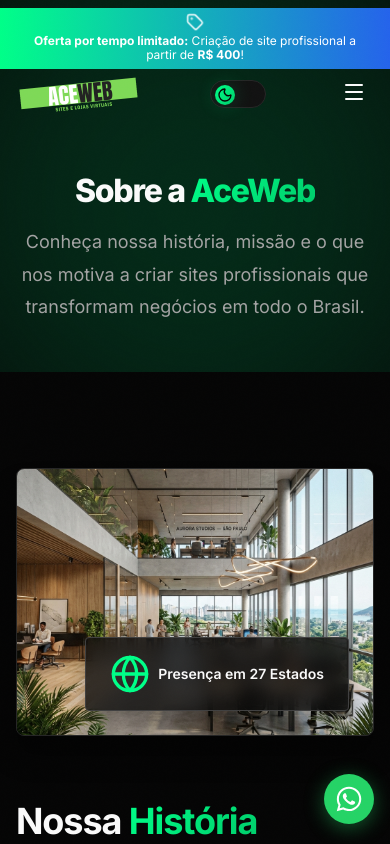
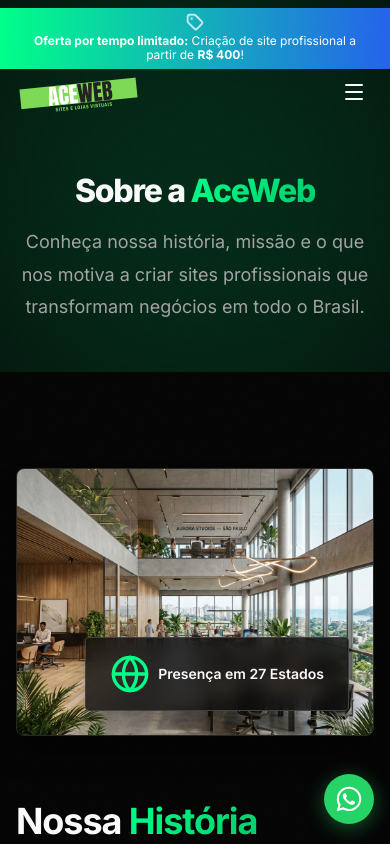
Before and after one commit to acelinosilva/acewebsites, a React (Vite) app: page /sobre in a window 390 px wide. Shown: the top 844 px of the page. Built offline with nearby package versions, Linux system fonts and the light colour scheme.

Commit message:
fix: add specific meta description and keywords for SEO improvement

```diff
--- a/index.html
+++ b/index.html
@@ -17,6 +17,10 @@
   <link rel="icon" type="image/png" href="/favicon.png" />
   <meta name="viewport" content="width=device-width, initial-scale=1.0" />
   <meta name="theme-color" content="#00D26A" />
+  <meta name="description"
+    content="Especialistas em criação de sites profissionais em Brasília - DF e para todo o Brasil. Sites modernos, responsivos e otimizados para SEO. Entre em contato agora!" />
+  <meta name="keywords"
+    content="criação de sites em Brasília, criação de sites no df, criação de sites em são paulo, criação de sites em Minas Gerais, criação de sites em Brasília DF, desenvolvimento de sites Brasília, empresa de criação de sites DF, criação de sites no Rio de Janeiro, criação de sites em Belo Horizonte, criação de sites em Campo Grande, site profissional para empresa, criação de site com WordPress, criação de sites com ia, criação de sistemas web, orçamento para criação de site em Brasília, criação de site para advogado Brasília, criação de sites para dentistas, criação de site para clínica Brasília" />
 
   <!-- Google Fonts -->
   <link rel="preconnect" href="https://fonts.googleapis.com">
@@ -24,7 +28,7 @@
   <link href="https://fonts.googleapis.com/css2?family=Inter:wght@300;400;500;600;700;800;900&display=swap"
     rel="stylesheet">
 
-  <title>Criação de Sites Profissionais em Brasília-DF e Todo o Brasil - Aceweb</title>
+  <title>Aceweb: Criação de Sites Profissionais em Brasília-DF e Todo o Brasil</title>
 </head>
 
 <body>
--- a/src/components/Header.jsx
+++ b/src/components/Header.jsx
@@ -5,7 +5,6 @@
 import { motion, AnimatePresence } from 'framer-motion';
 import { brazilianStates, getWhatsAppLink } from '../data/states';
 import logoAceweb from '../assets/logo-aceweb.png';
-import ThemeToggle from './ThemeToggle';
 import PromoBar from './PromoBar';
 import './Header.css';
 
@@ -112,7 +111,6 @@
                 </nav>
 
                 <div className="header__actions">
-                    <ThemeToggle />
                     <a
                         href={getWhatsAppLink()}
                         target="_blank"
--- a/src/components/SEO.jsx
+++ b/src/components/SEO.jsx
@@ -5,7 +5,7 @@
     const defaultDescription = 'Especialistas em criação de sites em Brasília - DF e para todo o Brasil. Sites com SEO, design moderno e entrega rápida. Entre em contato agora!';
     const defaultImage = 'https://acewebsites.com.br/og-image.jpg';
     const siteUrl = 'https://acewebsites.com.br';
-    const defaultKeywords = 'criação de sites, desenvolvimento web, sites profissionais, landing pages, SEO, agência digital Brasília';
+    const defaultKeywords = 'criação de sites em Brasília, criação de sites no df, criação de sites em são paulo, criação de sites em Minas Gerais, criação de sites em Brasília DF, desenvolvimento de sites Brasília, empresa de criação de sites DF, criação de sites no Rio de Janeiro, criação de sites em Belo Horizonte, criação de sites em Campo Grande, site profissional para empresa, criação de site com WordPress, criação de sites com ia, criação de sistemas web, orçamento para criação de site em Brasília, criação de site para advogado Brasília, criação de sites para dentistas, criação de site para clínica Brasília';
 
     const fullTitle = title ? `${title} - ${siteName}` : `${siteName} - Criação de Sites Profissionais em Brasília-DF e Todo o Brasil`;
     const metaDescription = description || defaultDescription;
--- a/src/components/ThemeToggle.css
+++ /dev/null
@@ -1,57 +0,0 @@
-.theme-toggle {
-    background: none;
-    border: none;
-    padding: 0;
-    display: flex;
-    align-items: center;
-    justify-content: center;
-    cursor: pointer;
-}
-
-.theme-toggle__track {
-    width: 64px;
-    height: 32px;
-    background: var(--color-black-lighter);
-    border: 1px solid var(--color-gray-800);
-    border-radius: var(--radius-full);
-    padding: 4px;
-    position: relative;
-    transition: all var(--transition-base);
-}
-
-.theme-toggle--light .theme-toggle__track {
-    background: var(--color-gray-200);
-    border-color: var(--color-gray-300);
-}
-
-.theme-toggle__thumb {
-    width: 24px;
-    height: 24px;
-    background: var(--gradient-primary);
-    border-radius: var(--radius-full);
-    display: flex;
-    align-items: center;
-    justify-content: center;
-    box-shadow: var(--shadow-glow);
-    color: var(--color-black);
-}
-
-.theme-toggle__icon {
-    pointer-events: none;
-}
-
-@media (max-width: 768px) {
-    .theme-toggle__track {
-        width: 56px;
-        height: 28px;
-    }
-
-    .theme-toggle__thumb {
-        width: 20px;
-        height: 20px;
-    }
-
-    .theme-toggle--light .theme-toggle__thumb {
-        transform: translateX(28px) !important;
-    }
-}
--- a/src/components/ThemeToggle.jsx
+++ /dev/null
@@ -1,35 +0,0 @@
-import React from 'react';
-import { Sun, Moon } from 'lucide-react';
-import { useTheme } from '../context/ThemeContext';
-import { motion } from 'framer-motion';
-import './ThemeToggle.css';
-
-const ThemeToggle = () => {
-    const { theme, toggleTheme } = useTheme();
-
-    return (
-        <motion.button
-            className={`theme-toggle theme-toggle--${theme}`}
-            onClick={toggleTheme}
-            whileHover={{ scale: 1.05 }}
-            whileTap={{ scale: 0.95 }}
-            aria-label="Alternar tema"
-        >
-            <div className="theme-toggle__track">
-                <motion.div
-                    className="theme-toggle__thumb"
-                    animate={{ x: theme === 'dark' ? 0 : 32 }}
-                    transition={{ type: "spring", stiffness: 500, damping: 30 }}
-                >
-                    {theme === 'dark' ? (
-                        <Moon size={16} className="theme-toggle__icon" />
-                    ) : (
-                        <Sun size={16} className="theme-toggle__icon" />
-                    )}
-                </motion.div>
-            </div>
-        </motion.button>
-    );
-};
-
-export default ThemeToggle;
--- a/src/context/ThemeContext.jsx
+++ b/src/context/ThemeContext.jsx
@@ -3,18 +3,16 @@
 const ThemeContext = createContext();
 
 export const ThemeProvider = ({ children }) => {
-    const [theme, setTheme] = useState(() => {
-        const savedTheme = localStorage.getItem('theme');
-        return savedTheme || 'dark';
-    });
+    const [theme] = useState('dark');
 
     useEffect(() => {
-        document.documentElement.setAttribute('data-theme', theme);
-        localStorage.setItem('theme', theme);
-    }, [theme]);
+        document.documentElement.setAttribute('data-theme', 'dark');
+        localStorage.setItem('theme', 'dark');
+    }, []);
 
     const toggleTheme = () => {
-        setTheme(prevTheme => prevTheme === 'dark' ? 'light' : 'dark');
+        // Disabled - Dark mode is permanent
+        console.log('Theme toggle is disabled. Dark mode is permanent.');
     };
 
     return (
--- a/src/index.css
+++ b/src/index.css
@@ -99,28 +99,6 @@
   --z-tooltip: 500;
 }
 
-[data-theme='light'] {
-  --color-black: #F5F5F7;
-  --color-black-light: #FFFFFF;
-  --color-black-lighter: #FAFAFA;
-  --color-gray-900: #E5E5E5;
-  --color-gray-800: #D4D4D4;
-  --color-gray-700: #A3A3A3;
-  --color-gray-600: #737373;
-  --color-gray-500: #525252;
-  --color-gray-400: #404040;
-  --color-gray-300: #262626;
-  --color-white: #050505;
-  --color-white-soft: #121212;
-
-  --shadow-sm: 0 1px 0 rgba(0, 0, 0, 0.05);
-  --shadow-md: 0 4px 0 rgba(0, 0, 0, 0.05);
-  --shadow-lg: 0 10px 15px rgba(0, 0, 0, 0.1);
-  --shadow-xl: 0 20px 25px rgba(0, 0, 0, 0.1);
-
-  --gradient-dark: linear-gradient(180deg, #F5F5F7 0%, #FFFFFF 100%);
-  --color-surface-glass: rgba(255, 255, 255, 0.9);
-}
 
 /* ===== RESET & BASE ===== */
 *,
```
